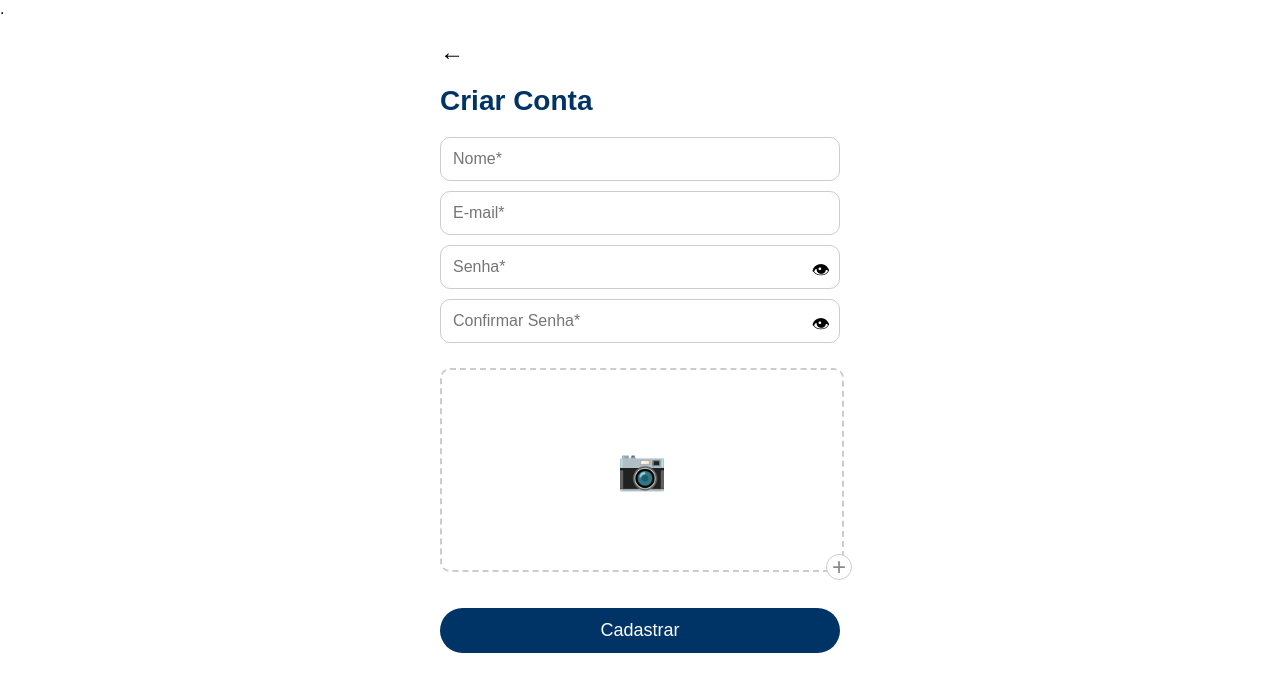
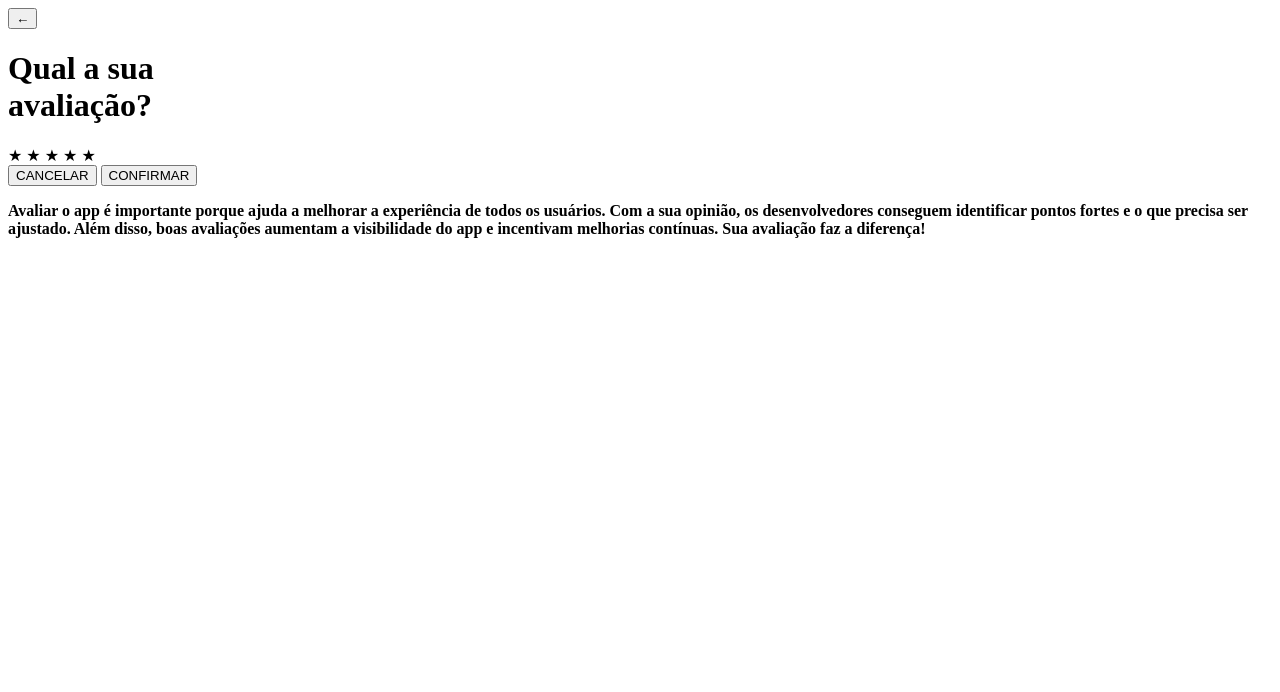
Before and after one commit to ICEI-PUC-Minas-PBE-ADS-SI/2025-1-p1-tiaw-time-flow, a plain HTML site: page Christian/index.html in a window 1280 px wide. Drawn offline with Linux system fonts and the light colour scheme.

Commit message:
Commit do index

```diff
--- a/Christian/index.html
+++ b/Christian/index.html
@@ -1,40 +1,32 @@
-.<!DOCTYPE html>
+<!DOCTYPE html>
 <html lang="pt-BR">
 <head>
-  <meta charset="UTF-8">
-  <meta name="viewport" content="width=device-width, initial-scale=1.0">
-  <title>Criar Conta</title>
-  <link rel="stylesheet" href="style.css">
+  <meta charset="UTF-8" />
+  <meta name="viewport" content="width=device-width, initial-scale=1.0"/>
+  <title>Avaliação</title>
+  <link rel="stylesheet" href="style.css"/>
 </head>
 <body>
   <div class="container">
-    <a href="#" class="voltar">&#8592;</a>
-    <h1>Criar Conta</h1>
-    <form id="formCadastro">
-      <input type="text" id="nome" placeholder="Nome*" required>
-      <input type="email" id="email" placeholder="E-mail*" required>
+    <div class="top-bar">
+      <button id="back-button">←</button>
+    </div>
+    <h1>Qual a sua<br>avaliação?</h1>
 
+    <div class="stars" id="stars">
+      <span class="star" data-value="1">★</span>
+      <span class="star" data-value="2">★</span>
+      <span class="star" data-value="3">★</span>
+      <span class="star" data-value="4">★</span>
+      <span class="star" data-value="5">★</span>
+    </div>
 
-      <input type="password" id="senha" placeholder="Senha*" required>
+    <div id="buttons" class="buttons hidden">
+      <button id="cancel-button" class="btn cancel">CANCELAR</button>
+      <button id="confirm-button" class="btn confirm">CONFIRMAR</button>
+    </div>
 
-      <!-- Confirmar Senha -->
-      <input type="password" id="confirmarSenha" placeholder="Confirmar Senha*" required>
-
-      <!-- Mensagem de erro se caso errar a senha -->
-      <div id="mensagemErro" style="color: red; margin-top: 10px;"></div>
-
-
-      <!-- Foto de perfil -->
-      <div class="imagem-container" style="position: relative; width: 100%; height: 200px; margin-top: 15px;">
-        <img id="preview" src="" alt="Imagem de perfil" style="display: none;">
-        <label for="imagemInput" class="upload-area" style="width: 100%; height: 100%; border: 2px dashed #ccc; display: flex; justify-content: center; align-items: center; cursor: pointer;">
-          <span class="icone" style="font-size: 40px;">&#128247;</span>
-          <input type="file" id="imagemInput" accept="image/*" style="display: none;">
-        </label>
-      </div>
-
-      <button type="submit" style="margin-top: 20px;">Cadastrar</button>
-    </form>
+    <p><strong>Avaliar o app é importante porque ajuda a melhorar a experiência de todos os usuários. Com a sua opinião, os desenvolvedores conseguem identificar pontos fortes e o que precisa ser ajustado. Além disso, boas avaliações aumentam a visibilidade do app e incentivam melhorias contínuas. Sua avaliação faz a diferença!</strong></p>
   </div>
 
   <script src="script.js"></script>
--- a/Christian/script.js
+++ /dev/null
@@ -1,105 +0,0 @@
-document.getElementById("imagemInput").addEventListener("change", function(event) {
-  const file = event.target.files[0];
-  if (file) {
-    const reader = new FileReader();
-    reader.onload = function(e) {
-      const preview = document.getElementById("preview");
-      preview.src = e.target.result;
-      preview.style.display = "block";
-      preview.style.width = "100%";
-      preview.style.height = "100%";
-      preview.style.objectFit = "cover";
-      preview.style.borderRadius = "10px";
-      preview.style.position = "absolute";
-      preview.style.top = "0";
-      preview.style.left = "0";
-      preview.style.zIndex = "1";
-
-      const icone = document.querySelector(".icone");
-      if (icone) {
-        icone.style.display = "none";
-      }
-
-      const uploadArea = document.querySelector(".upload-area");
-      if (uploadArea) {
-        uploadArea.style.border = "none";
-      }
-    };
-    reader.readAsDataURL(file);
-  }
-});
-
-document.getElementById("formCadastro").addEventListener("submit", function(e) {
-  e.preventDefault();
-
-  const senha = document.getElementById("senha").value;
-  const confirmarSenha = document.getElementById("confirmarSenha").value;
-  const mensagemErro = document.getElementById("mensagemErro");
-
-  if (senha !== confirmarSenha) {
-    mensagemErro.textContent = "AS SENHAS NÃO SÃO COMPATÍVEIS.";
-    return;
-  } else {
-    mensagemErro.textContent = "";
-  }
-
-  window.location.href = "pagbran.html";
-});
-
-function togglePasswordVisibility(id, iconId) {
-  const input = document.getElementById(id);
-  const icon = document.getElementById(iconId);
-  if (input.type === "password") {
-    input.type = "text";
-    icon.textContent = "👁";
-  } else {
-    input.type = "password";
-    icon.textContent = "👁";
-  }
-}
-
-document.addEventListener("DOMContentLoaded", () => {
-  const senhaInput = document.getElementById("senha");
-  const senhaWrapper = document.createElement("div");
-  senhaWrapper.style.position = "relative";
-  senhaWrapper.style.display = "flex";
-  senhaWrapper.style.alignItems = "center";
-
-  senhaInput.parentNode.insertBefore(senhaWrapper, senhaInput);
-  senhaWrapper.appendChild(senhaInput);
-
-  const senhaIcon = document.createElement("span");
-  senhaIcon.textContent = "👁";
-  senhaIcon.id = "toggleSenha";
-  senhaIcon.style.cursor = "pointer";
-  senhaIcon.style.position = "absolute";
-  senhaIcon.style.right = "10px";
-  senhaIcon.style.fontSize = "18px";
-  senhaIcon.onclick = () => togglePasswordVisibility("senha", "toggleSenha");
-  senhaWrapper.appendChild(senhaIcon);
-
-  const confirmarInput = document.getElementById("confirmarSenha");
-  const confirmarWrapper = document.createElement("div");
-  confirmarWrapper.style.position = "relative";
-  confirmarWrapper.style.display = "flex";
-  confirmarWrapper.style.alignItems = "center";
-
-  confirmarInput.parentNode.insertBefore(confirmarWrapper, confirmarInput);
-  confirmarWrapper.appendChild(confirmarInput);
-
-  const confirmarIcon = document.createElement("span");
-  confirmarIcon.textContent = "👁";
-  confirmarIcon.id = "toggleConfirmar";
-  confirmarIcon.style.cursor = "pointer";
-  confirmarIcon.style.position = "absolute";
-  confirmarIcon.style.right = "10px";
-  confirmarIcon.style.fontSize = "18px";
-  confirmarIcon.onclick = () => togglePasswordVisibility("confirmarSenha", "toggleConfirmar");
-  confirmarWrapper.appendChild(confirmarIcon);
-
-  // ISSO BLOQUEIA NÚMEROS NO CAMPO NOME
-  const nomeInput = document.getElementById("nome");
-  nomeInput.addEventListener("input", function () {
-    this.value = this.value.replace(/[^a-zA-ZÀ-ÿ\s]/g, '');
-  });
-});
--- a/Christian/style.css
+++ /dev/null
@@ -1,91 +0,0 @@
-body {
-    font-family: Arial, sans-serif;
-    background-color: #fff;
-    margin: 0;
-    padding: 0;
-  }
-
-  .container {
-    max-width: 400px;
-    margin: 0 auto;
-    padding: 20px;
-    text-align: center;
-  }
-
-  .voltar {
-    display: block;
-    text-align: left;
-    text-decoration: none;
-    font-size: 24px;
-    margin-bottom: 10px;
-    color: black;
-  }
-
-  h1 {
-    color: #003366;
-    font-size: 28px;
-    margin-bottom: 20px;
-    text-align: left;
-  }
-
-  input[type="text"], input[type="email"], input[type="password"] {
-    width: 100%;
-    padding: 12px;
-    margin-bottom: 10px;
-    border: 1px solid #ccc;
-    border-radius: 10px;
-    font-size: 16px;
-    box-sizing: border-box;
-  }
-
-  .imagem-container {
-    margin: 20px auto;
-    width: 100px;
-    height: 100px;
-    position: relative;
-  }
-
-  .upload-area {
-    width: 100%;
-    height: 100%;
-    border: 2px solid #ccc;
-    border-radius: 10px;
-    display: flex;
-    align-items: center;
-    justify-content: center;
-    cursor: pointer;
-    position: relative;
-  }
-
-  .icone::after {
-    content: '+';
-    font-size: 24px;
-    color: #888;
-    position: absolute;
-    bottom: -10px;
-    right: -10px;
-    background: #fff;
-    border-radius: 50%;
-    border: 1px solid #ccc;
-    width: 24px;
-    height: 24px;
-    display: flex;
-    align-items: center;
-    justify-content: center;
-  }
-
-  button {
-    background-color: #003366;
-    color: white;
-    padding: 12px;
-    border: none;
-    border-radius: 25px;
-    width: 100%;
-    font-size: 18px;
-    cursor: pointer;
-    margin-top: 20px;
-  }
-
-  button:hover {
-    background-color: #0055aa;
-  }
```
Also changed, not shown: Christian/pagbran.html (deleted, +0 -11 lines).
